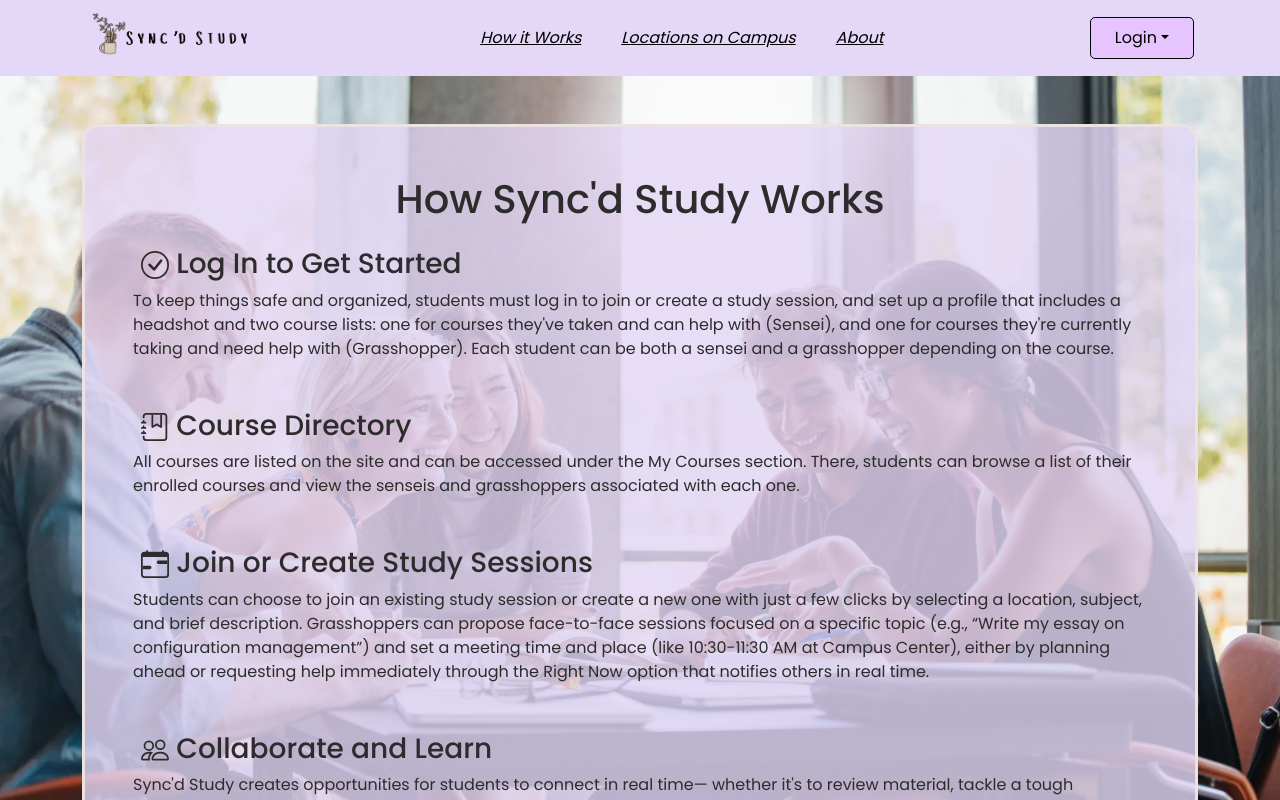
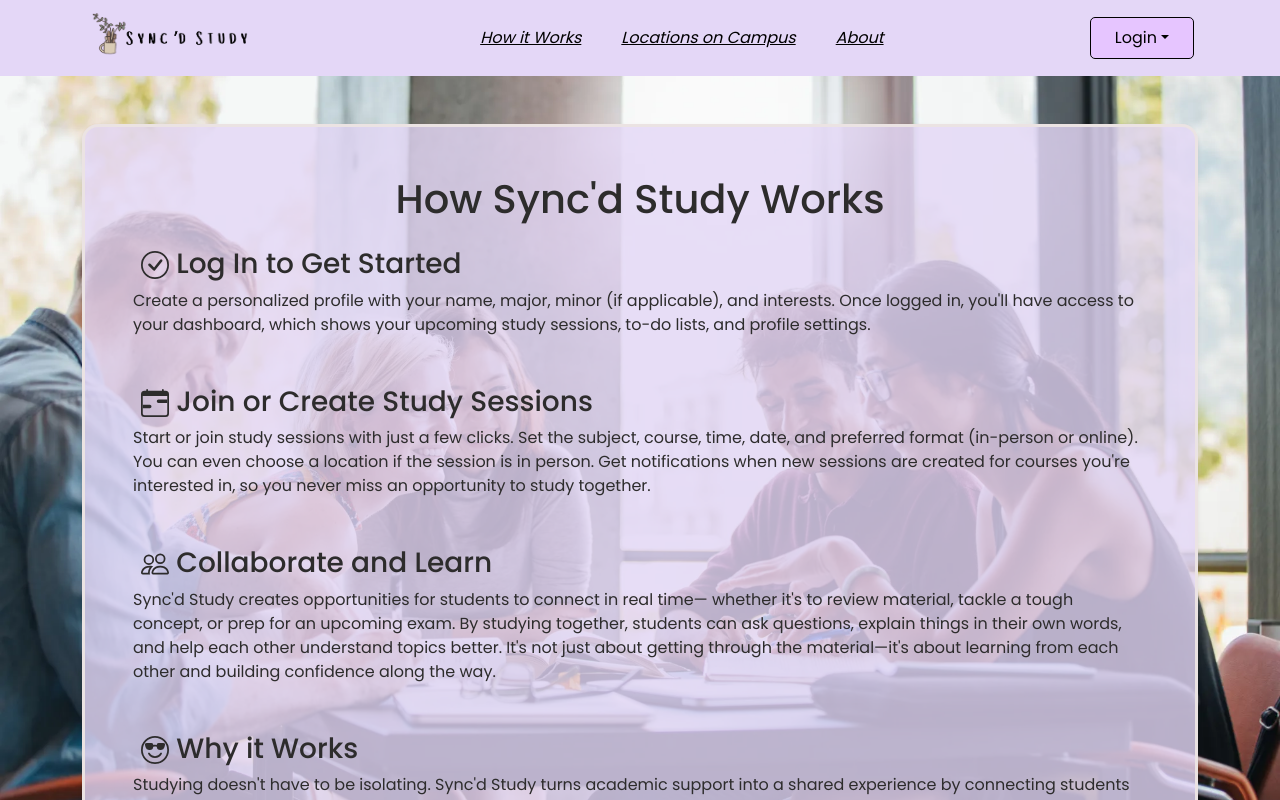
Before and after one commit to syncdstudy/syncdstudy, a Next.js app: page /howitworks in a window 1280 px wide. Shown: the top 800 px of the page. Built offline with nearby package versions, Linux system fonts and the light colour scheme.

Commit message:
minor fixes for project doc.
+ edit the how it works page.

```diff
--- a/src/app/(site)/calendar/calendarClient.tsx
+++ b/src/app/(site)/calendar/calendarClient.tsx
@@ -76,14 +76,18 @@ export default function CalendarClient() {
   const [hydrated, setHydrated] = useState(false);
   const [clock, setClock] = useState(new Date());
   // ─── TODO STATE WITH LOCAL STORAGE ─────────────────────────────────────
-  const [todos, setTodos] = useState(() => {
+  const [todos, setTodos] = useState<Todo[]>(() => {
+    if (typeof window !== 'undefined') {
       const storedTodos = localStorage.getItem('todos');
       return storedTodos ? JSON.parse(storedTodos) : [
         { id: '1', text: 'Review notes', completed: false },
         { id: '2', text: 'Watch lecture', completed: false },
         { id: '3', text: 'Email TA', completed: false },
       ];
+    }
+    return [];
   });
+
   const [newTodo, setNewTodo] = useState('');
 
   // ─── LOAD EVENTS ─────────────────────────────────────────────────────────
--- a/src/app/(site)/howitworks/page.tsx
+++ b/src/app/(site)/howitworks/page.tsx
@@ -1,7 +1,7 @@
 'use client';
 
 import React from 'react';
-import { CheckCircle, JournalBookmark, CalendarRange, People, EmojiSunglasses } from 'react-bootstrap-icons';
+import { CheckCircle, CalendarRange, People, EmojiSunglasses } from 'react-bootstrap-icons';
 
 const HowItWorks = () => (
   <main className="container py-5">
@@ -16,22 +16,9 @@ const HowItWorks = () => (
           Log In to Get Started
         </h3>
         <p>
-          To keep things safe and organized, students must log in to join or create a study session,
-          and set up a profile that includes a headshot and two course lists: one for courses
-          they&apos;ve taken and can help with (Sensei), and one for courses they&apos;re currently
-          taking and need help with (Grasshopper). Each student can be both a sensei and a
-          grasshopper depending on the course.
-        </p>
-      </section>
-      <section className="mb-5">
-        <h3>
-          <JournalBookmark className="ms-2" />
-          {'\u00A0'}
-          Course Directory
-        </h3>
-        <p>
-          All courses are listed on the site and can be accessed under the My Courses section. There, students can
-          browse a list of their enrolled courses and view the senseis and grasshoppers associated with each one.
+          Create a personalized profile with your name, major, minor (if applicable), and interests.
+          Once logged in, you&apos;ll have access to your dashboard, which shows your upcoming study sessions,
+          to-do lists, and profile settings.
         </p>
       </section>
       <section className="mb-5">
@@ -41,11 +28,10 @@ const HowItWorks = () => (
           Join or Create Study Sessions
         </h3>
         <p>
-          Students can choose to join an existing study session or create a new one with just a few clicks by selecting
-          a location, subject, and brief description. Grasshoppers can propose face-to-face sessions focused on a
-          specific topic (e.g., “Write my essay on configuration management”) and set a meeting time and place
-          (like 10:30-11:30 AM at Campus Center), either by planning ahead or requesting help immediately through
-          the Right Now option that notifies others in real time.
+          Start or join study sessions with just a few clicks. Set the subject, course, time, date, and
+          preferred format (in-person or online). You can even choose a location if the session is in person.
+          Get notifications when new sessions are created for courses you&apos;re interested in, so you never
+          miss an opportunity to study together.
         </p>
       </section>
       <section className="mb-5">
```
Also changed, not shown: 1 other file (tests, documents, lock files or other folders). Lines whose indentation alone changed are shown as unchanged.
